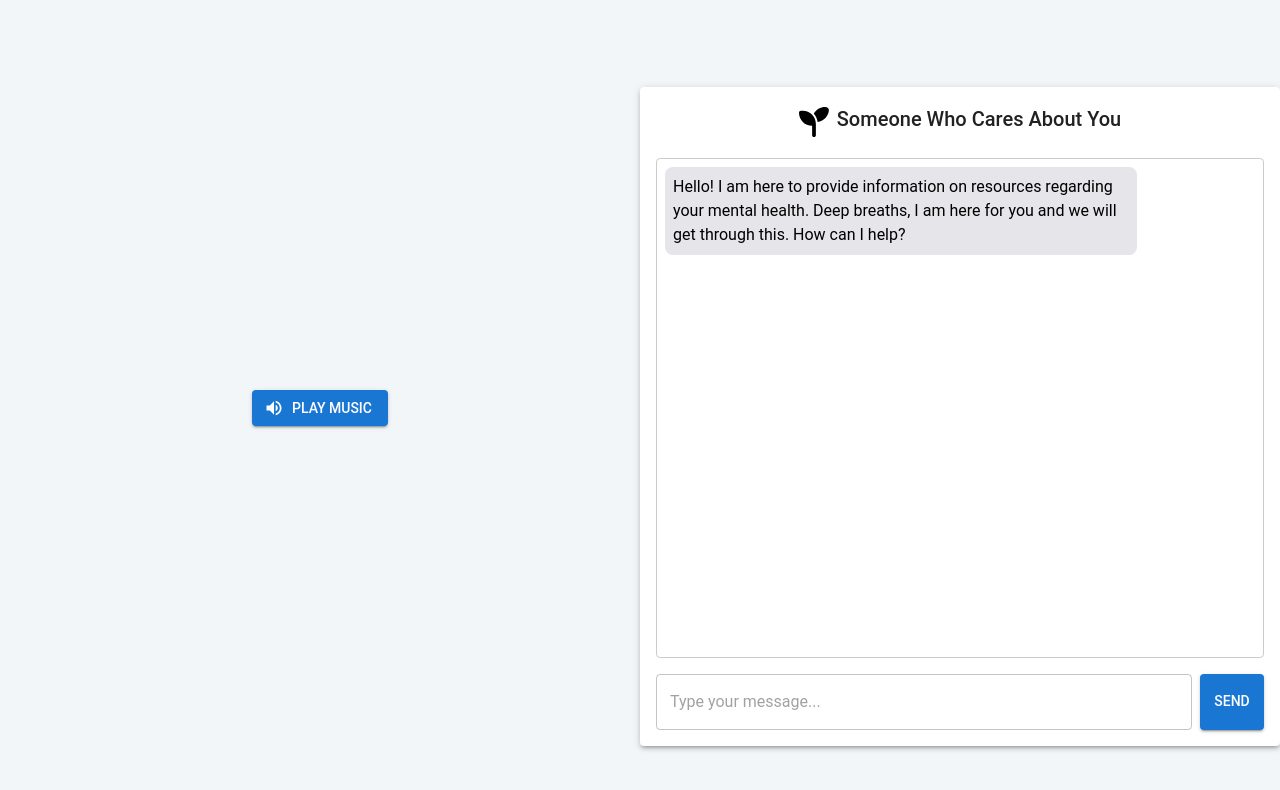
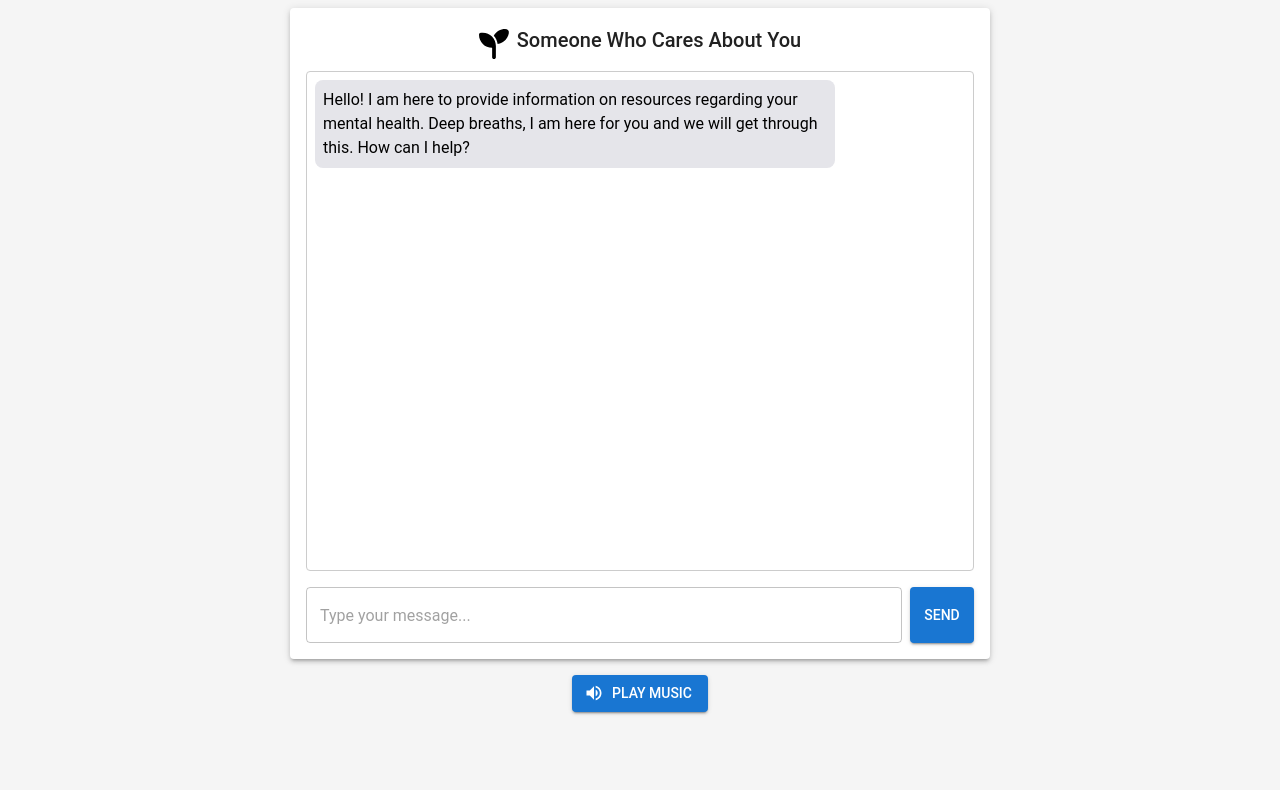
Before and after one commit to ajoseph96/mental-health-chatbot, a React (Vite) app in the folder client/: page / in a window 1280 px wide. Shown: the top 790 px of the page. Built offline with nearby package versions, Linux system fonts and the light colour scheme.

Commit message:
Improved UI layout based on feedback

```diff
--- a/client/src/App.tsx
+++ b/client/src/App.tsx
@@ -10,12 +10,29 @@ import { Grid2 } from '@mui/material';
 
 const App: React.FC = () => {
   return (
-    <Grid2 display="flex" justifyContent="inherit" alignItems="inherit" size="grow">
-      <Grid2 display="flex" justifyContent="center" alignItems="center" size="grow">
+    <Grid2
+      spacing={2}
+      sx={{
+        height: '100vh', // Full viewport height
+        width: '100vw',  // Full viewport width
+        justifyContent: 'center', // Center horizontally
+        alignItems: 'center',     // Center vertically
+        backgroundColor: '#f5f5f5', // Optional: Add a background color
+      }}
+    >
+      <Grid2
+        display="flex"
+        justifyContent="center"
+        alignItems="center"
+      >
+        <ChatBox />
+      </Grid2>
+      <Grid2
+        display="flex"
+        justifyContent="center"
+        alignItems="center"
+      >
         <MusicPlayer />
-      </Grid2>
-      <Grid2 display="flex" justifyContent="center" alignItems="center" size="grow">
-        <ChatBox />
       </Grid2>
     </Grid2>
   );
--- a/client/src/ChatBox.tsx
+++ b/client/src/ChatBox.tsx
@@ -66,18 +66,20 @@ const ChatBox: React.FC = () => {
     elevation={3}
     sx={{
       padding: 2,
-      marginTop: 4,
-      width: '100%',
+      marginTop: 1,
+      width: '100%', // Full width of the Grid item
+      maxWidth: '700px', // Optional: Limit maximum width
       boxSizing: 'border-box',
+      alignItems: 'center',
+      justifyContent: 'center',
     }}
   >
-
     <Box
       sx={{
         display: 'flex',
         alignItems: 'center',
         justifyContent: 'center',
-      marginBottom: 2,
+        marginBottom: 1,
         flexDirection: { xs: 'column', sm: 'row' },
       }}
     >
```
Also changed, not shown: 1 other file (tests, documents, lock files or other folders). Lines whose indentation alone changed are shown as unchanged.
